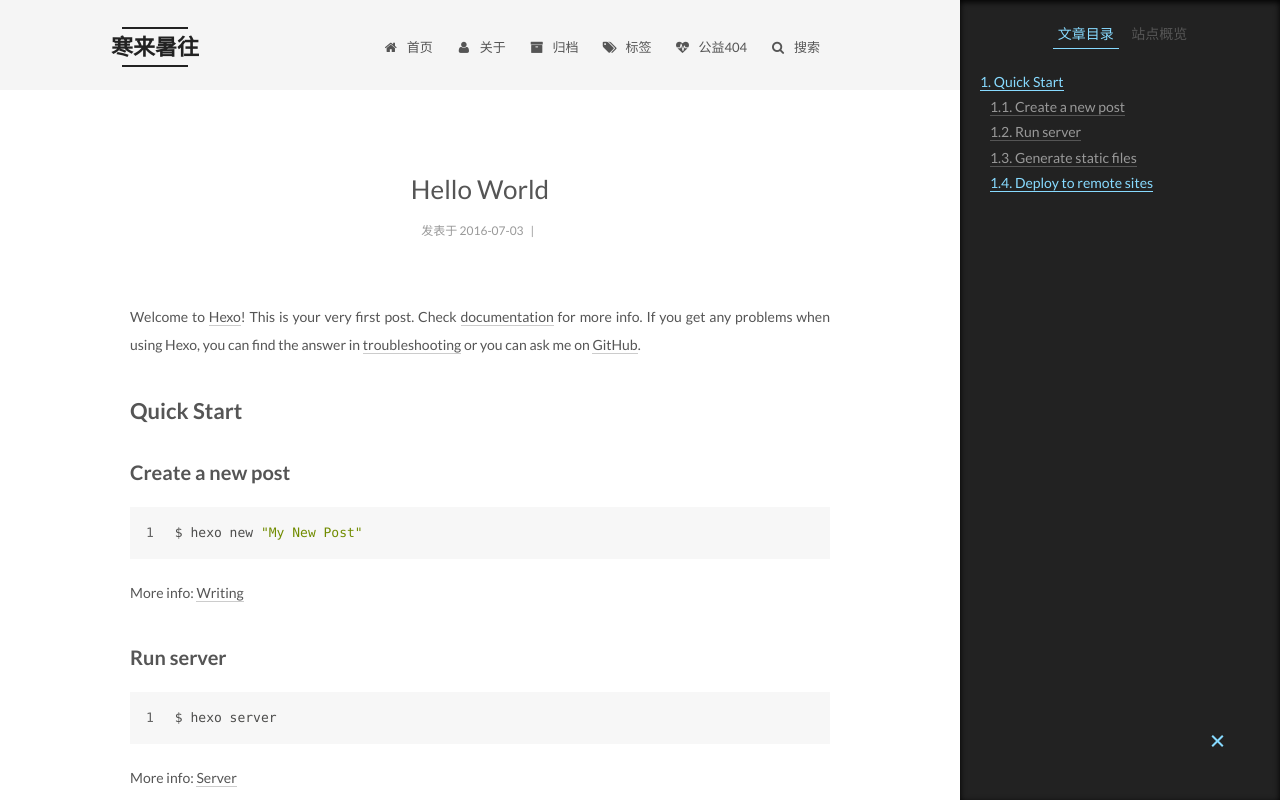
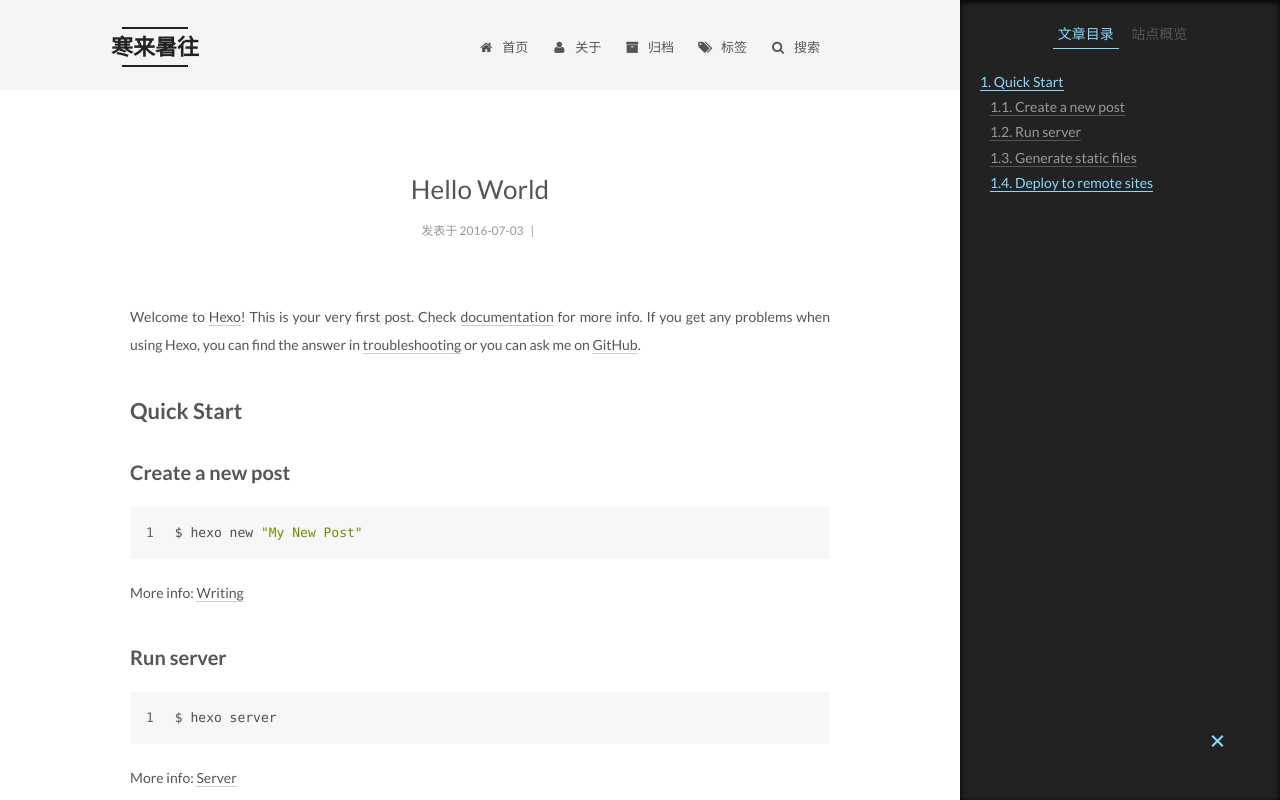
Before and after one commit to jcxu0/jcxu0.github.io, a plain HTML site: page 2016/07/03/hello-world/index.html in a window 1280 px wide. Shown: the top 800 px of the page. Drawn offline with nearby package versions, Linux system fonts and the light colour scheme; some packages are replaced by stand-ins of ours; a script that the page names is missing.

Commit message:
Site updated: 2016-07-04 20:58:00

```diff
--- a/2016/07/03/hello-world/index.html
+++ b/2016/07/03/hello-world/index.html
@@ -208,16 +208,6 @@ Quick">
               <i class="menu-item-icon fa fa-fw fa-tags"></i> <br />
 
             标签
-          </a>
-        </li>
-
-
-        <li class="menu-item menu-item-commonweal">
-          <a href="/404.html" rel="section">
-
-              <i class="menu-item-icon fa fa-fw fa-heartbeat"></i> <br />
-
-            公益404
           </a>
         </li>
 
--- a/css/main.css
+++ b/css/main.css
@@ -1548,7 +1548,7 @@ pre .javascript .function {
   width: 4px;
   height: 4px;
   border-radius: 50%;
-  background: #c6c7bd;
+  background: #faff1f;
 }
 .links-of-blogroll {
   font-size: 13px;
```
Also changed, not shown: 2016/07/04/测试/index.html (+0 -10 lines), archives/2016/07/index.html (+0 -10 lines), archives/2016/index.html (+0 -10 lines), archives/index.html (+0 -10 lines), categories/Test/index.html (+0 -10 lines), index.html (+0 -10 lines), tags/index.html (+0 -10 lines), tags/测试/index.html (+0 -10 lines).
